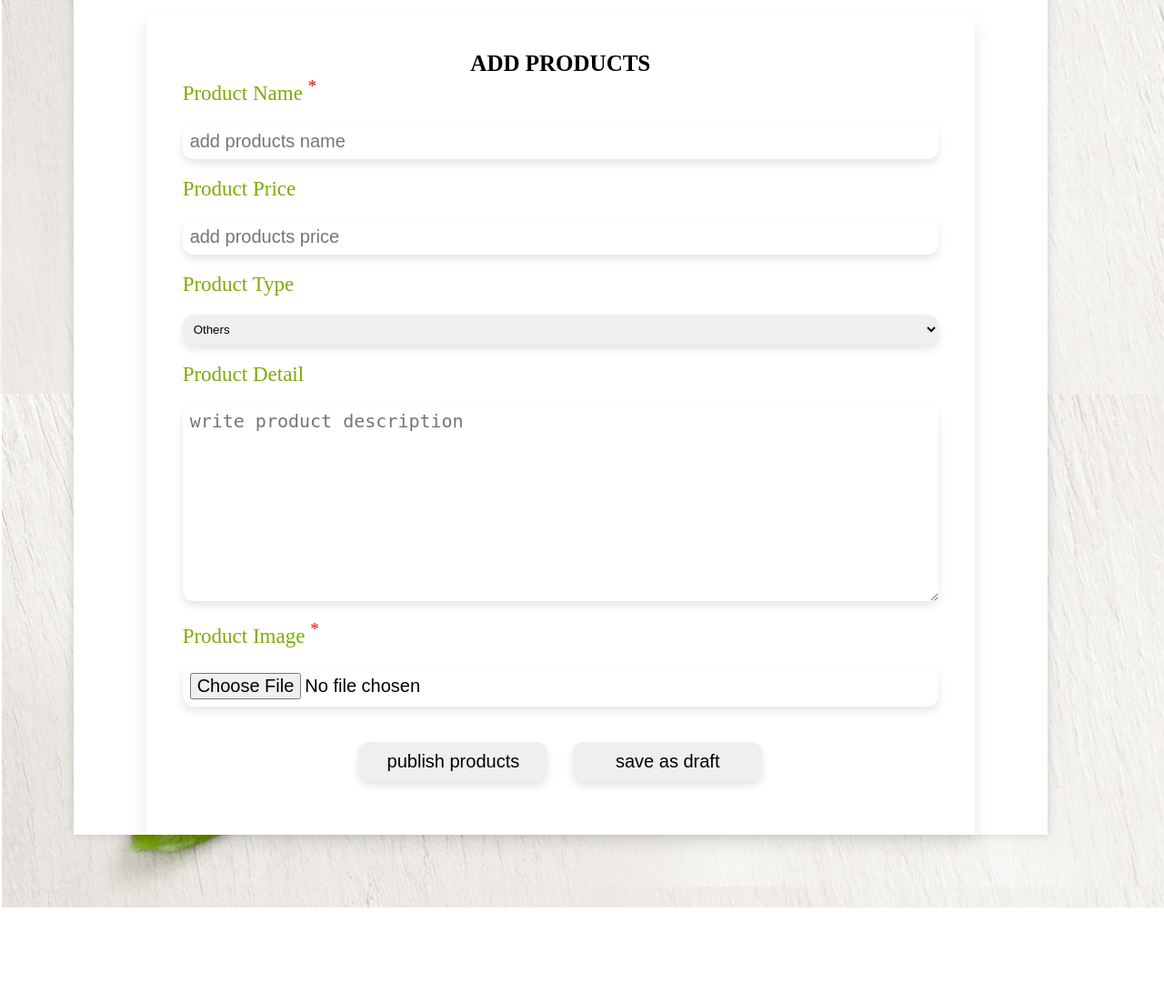
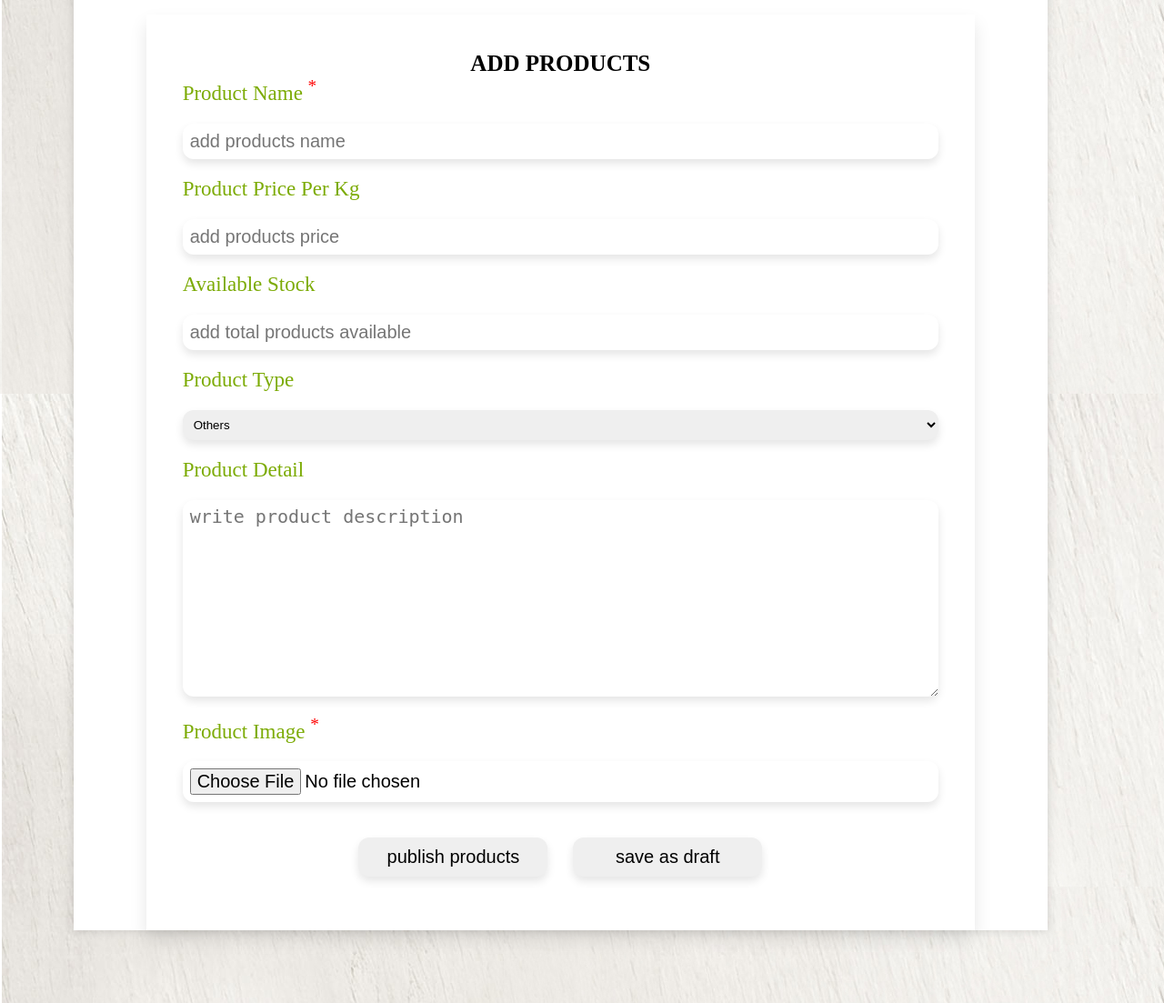
Before and after one commit to RomanGurun/Falodhyam_integrated, a PHP site: page /wip/add_product.php in a window 1280 px wide. Shown: the part 647-1750 px from the top of the page at 91% size. Before the commit the page ends 1645 px from the top, so only its background shows below. Run offline with PHP 8.4, Linux system fonts and the light colour scheme; the visitor is signed in with stand-in values (Sample User, id 1).

Commit message:
add new attributes stock available on a products table code is on model folder

```diff
--- /dev/null
+++ b/desktop.ini
@@ -0,0 +1,6 @@
+[.ShellClassInfo]
+IconResource=C:\WINDOWS\System32\SHELL32.dll,23
+[ViewState]
+Mode=
+Vid=
+FolderType=Generic
--- a/falodhyam-main/admin/admin_login.php
+++ b/falodhyam-main/admin/admin_login.php
@@ -23,7 +23,7 @@
 }
 body{
     /* background:yellow; */
-    background-image: url('img/body-bg.jpg');
+    background-image: url('../seller/img/body-bg.jpg');
     width: 100%;
 
 }
@@ -174,7 +174,7 @@
 
 <h1>Admin Login </h1>
 <div class="input-field">
-    <img class="logo" src="sellerimage/ourlogo.jpg" alt="no image">
+    <img class="logo" src="../seller/sellerimage/ourlogo.jpg" alt="no image">
 
 </div>
 
--- a/falodhyam-main/buyer/model/integrateddb.sql
+++ b/falodhyam-main/buyer/model/integrateddb.sql
@@ -121,3 +121,6 @@
 
 -- We have rename the s-profile attributes to s-pan_CARD OF seller table
 ALTER TABLE `seller` CHANGE `s-profile` `s-pan_card` VARCHAR(250) CHARACTER SET utf8mb4 COLLATE utf8mb4_general_ci NOT NULL;
+
+-- JUST ADDED AVAILABLE STOCKS ON A PRODUCTS TABLE
+ALTER TABLE `products` ADD `available_stock` INT(7) NOT NULL AFTER `type`;
--- a/falodhyam-main/seller/add_product.php
+++ b/falodhyam-main/seller/add_product.php
@@ -119,7 +119,7 @@
 
 
                     <div class="input-field">
-                        <label for="">Product Price </label>
+                        <label for="">Product Price Per Kg </label>
                         <!-- <select name="" id="">
 <option value="">kg</option>
 <option value="">GRAM</option>
@@ -127,6 +127,17 @@
  </select> -->
                         <input type="text" name="price" maxlength="26" placeholder="add products price" required>
                     </div>
+
+
+                    <div class="input-field">
+                        <label for="">Available Stock </label>
+                        <input type="number" name="stock" maxlength="26" placeholder="add total products available" required>
+                    </div>
+
+
+
+
+
 
                     <div class="input-field">
                         <label for="">product type</label>
```
Also changed, not shown: falodhyam-main/seller/img/PP-photo.jpg (added).
